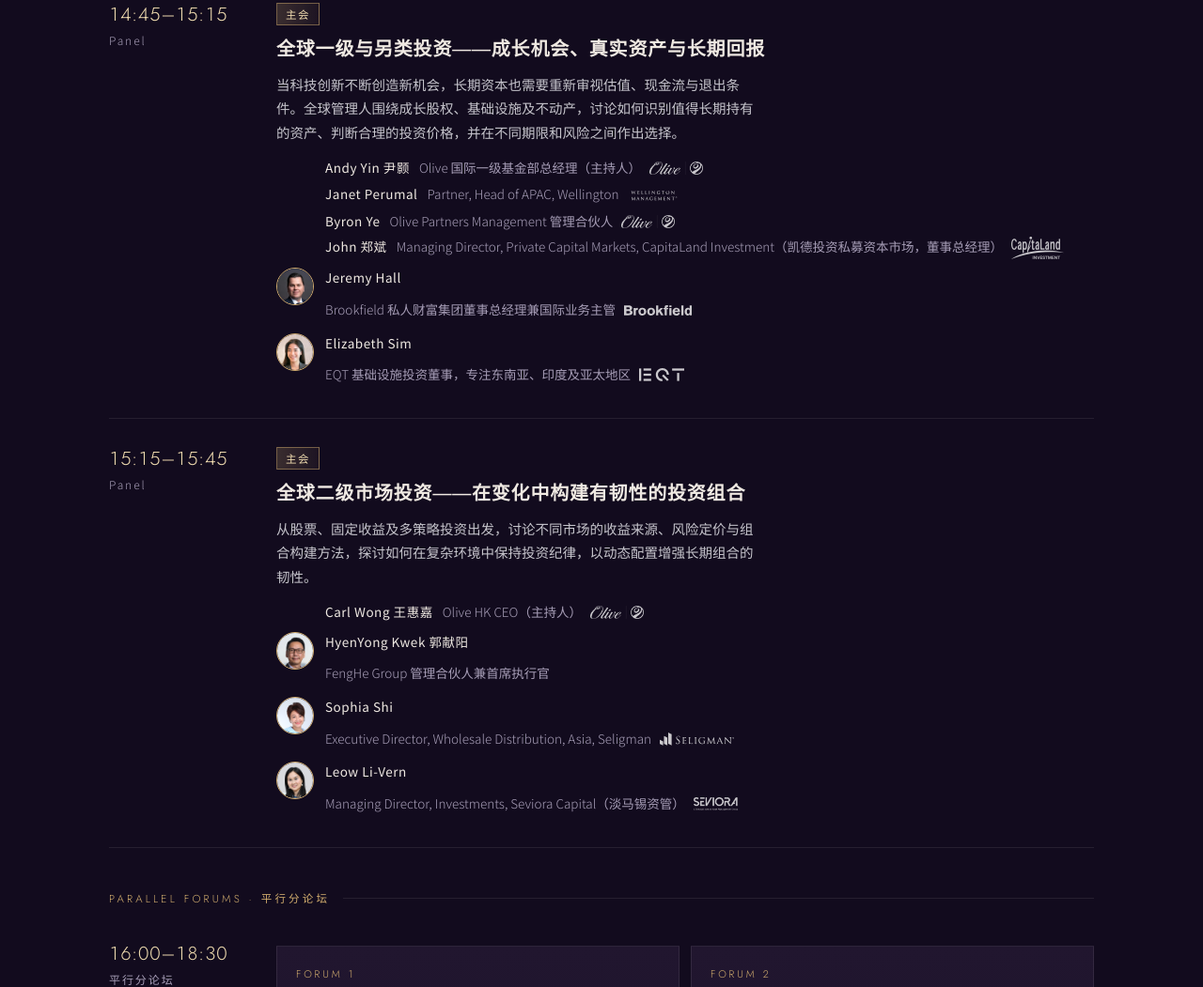
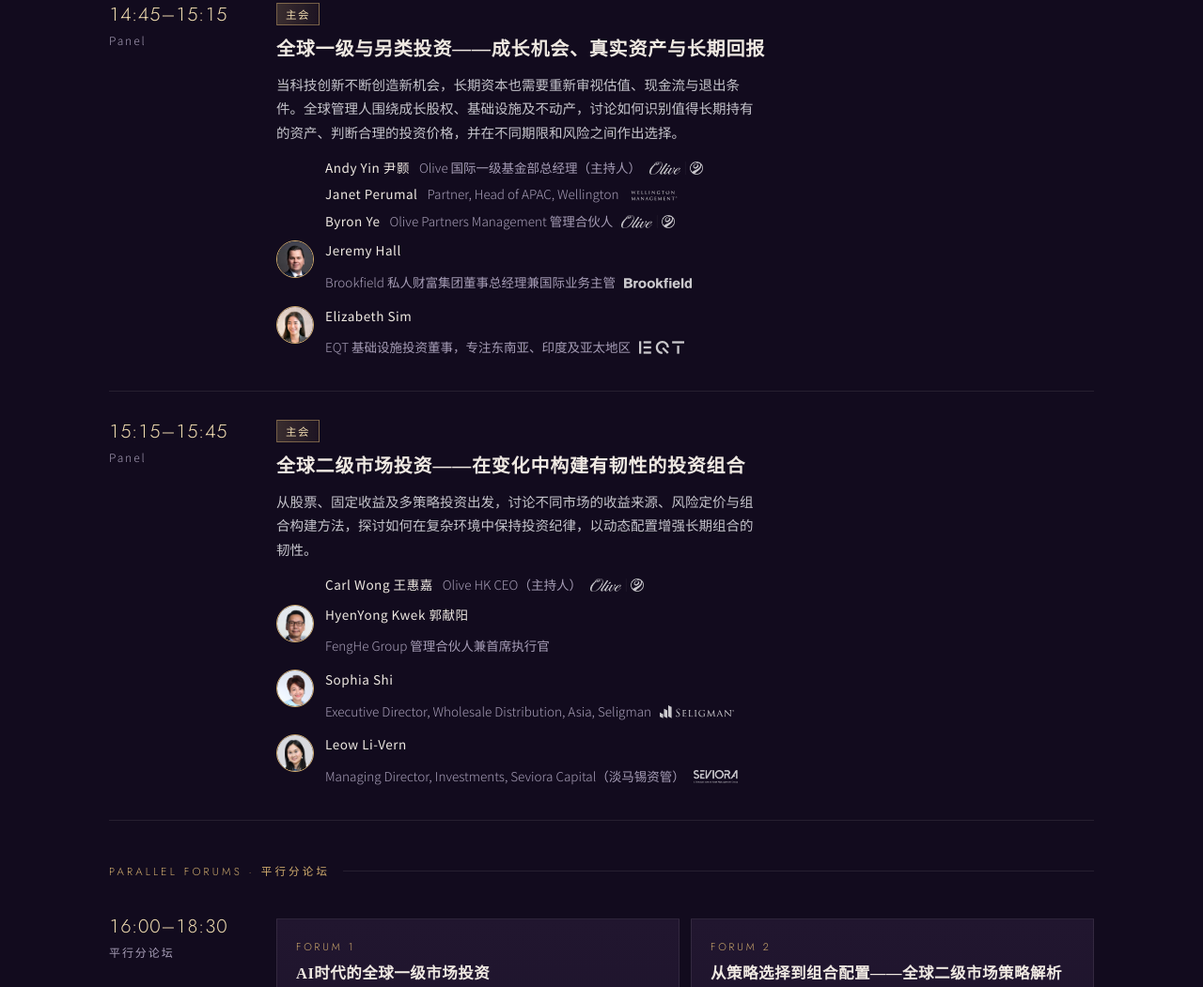
Before and after one commit to noah-brand-hqh/noah-sg-summit-2026, a plain HTML site: page day2.html in a window 1280 px wide. Shown: the part 3266-4317 px from the top of the page at 94% size. Drawn offline with Linux system fonts and the light colour scheme.

Commit message:
Remove John 郑斌 from primary/alternatives panel (both pages)
Co-Authored-By: Claude Opus 5.5 <noreply@anthropic.com>

```diff
--- a/day2.html
+++ b/day2.html
@@ -424,7 +424,6 @@ html[lang=en] #day2 .day-head .en,html[lang=en] .dov .e{display:none}
         <li><b>Andy Yin 尹颢</b><span>Olive 国际一级基金部总经理（主持人）<img class="lg" src="img/logos/olive.png" alt="Olive" loading="lazy"></span></li>
         <li><b>Janet Perumal</b><span>Partner, Head of APAC, Wellington<img class="lg lg-t" src="img/logos/wellington.svg" alt="Wellington" loading="lazy"></span></li>
         <li><b>Byron Ye</b><span>Olive Partners Management 管理合伙人<img class="lg" src="img/logos/olive.png" alt="Olive" loading="lazy"></span></li>
-        <li><b>John 郑斌</b><span>Managing Director, Private Capital Markets, CapitaLand Investment（凯德投资私募资本市场，董事总经理）<img class="lg lg-t" src="img/logos/capitaland.png" alt="CapitaLand Investment" loading="lazy"></span></li>
         <li class="pa"><img class="av" src="img/people/jeremy-hall.jpg" alt="Jeremy Hall" width="40" height="40" loading="lazy"><b>Jeremy Hall</b><span>Brookfield 私人财富集团董事总经理兼国际业务主管<img class="lg lg-s" src="img/logos/brookfield.svg" alt="Brookfield" loading="lazy"></span></li>
         <li class="pa"><img class="av" src="img/people/elizabeth-sim.jpg" alt="Elizabeth Sim" width="40" height="40" loading="lazy"><b>Elizabeth Sim</b><span>EQT 基础设施投资董事，专注东南亚、印度及亚太地区<img class="lg" src="img/logos/eqt.svg" alt="EQT" loading="lazy"></span></li>
       </ul>
```
Also changed, not shown: index.html (+0 -1 lines).
